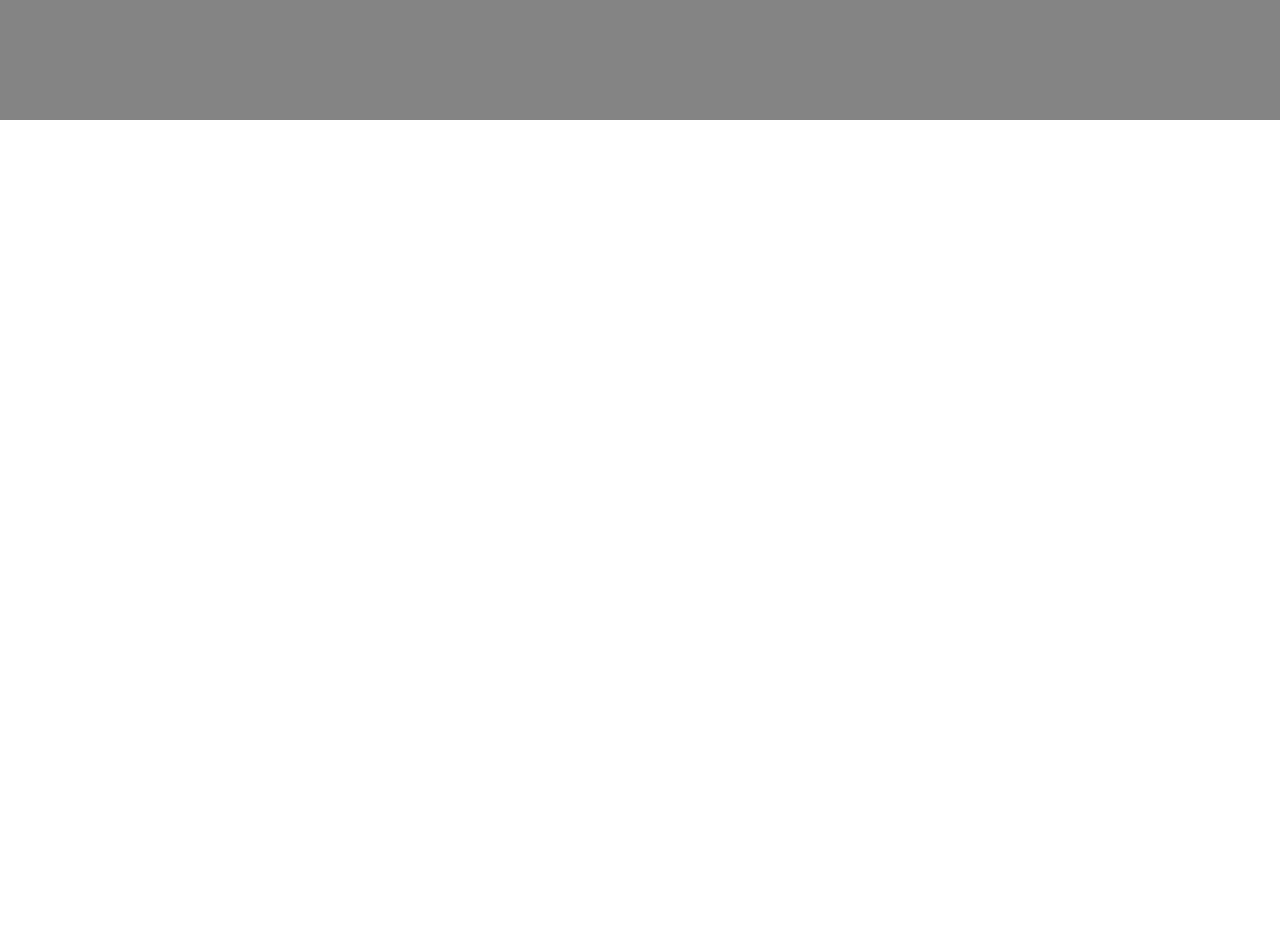
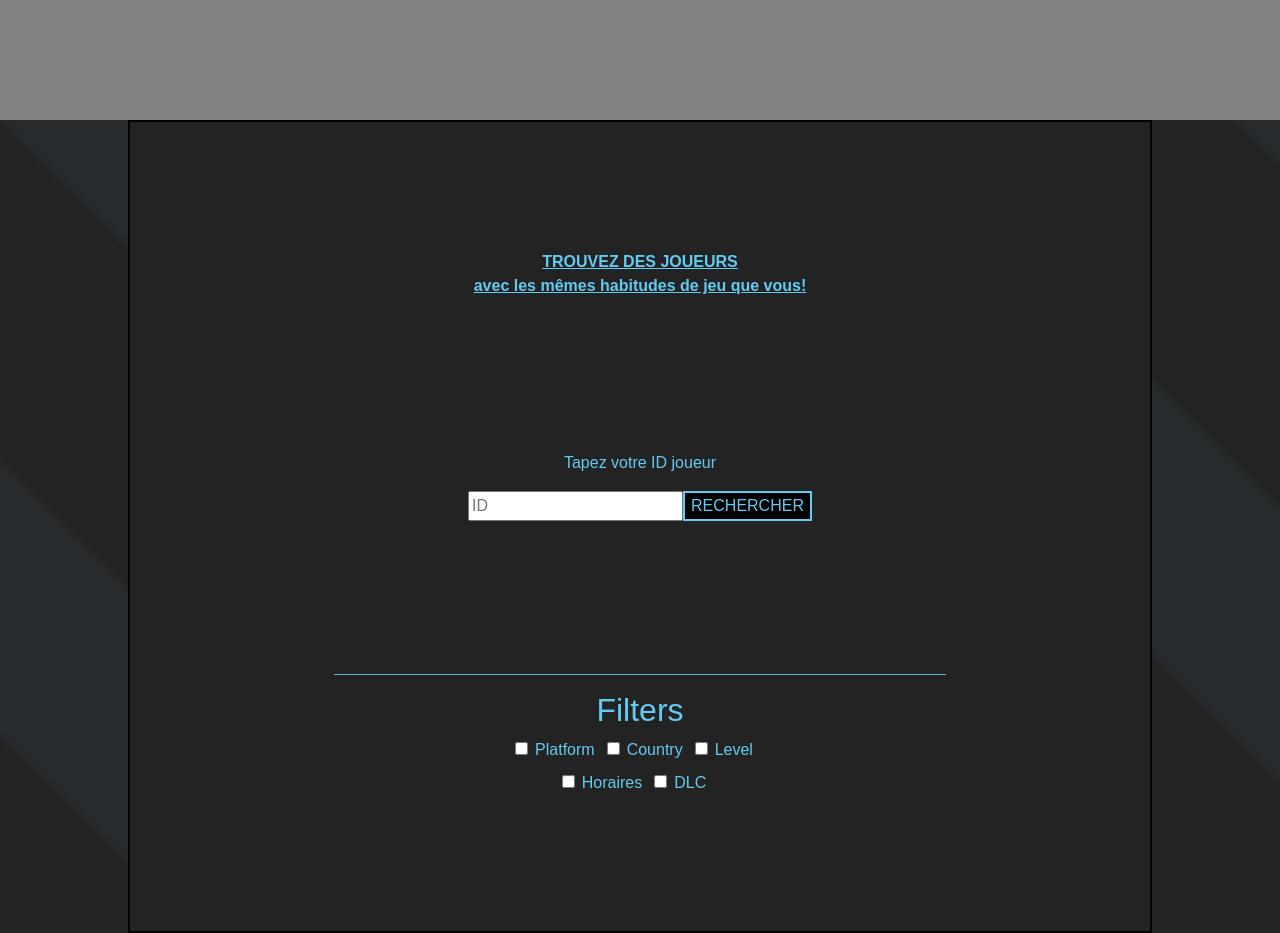
Before and after one commit to Bakhaw/rival-team-maker, a React (Create React App) app: page / in a window 1280 px wide. Shown: the part 680-1613 px from the top of the page. Before the commit the page ends 800 px from the top, so only its background shows below. Built offline with nearby package versions, Linux system fonts and the light colour scheme; the HTML template or start-up script is replaced by a standard one.

Commit message:
ADD:App.js

```diff
--- a/src/App.js
+++ b/src/App.js
@@ -1,6 +1,7 @@
 import React, { Component } from 'react';
 import ubisoftLogo from './logo_ubisoft.png';
 import './App.css';
+import Filter from './filterPage/filterPage';
 
 class App extends Component {
   render() {
@@ -13,6 +14,7 @@ class App extends Component {
           <h1 className="App-title">UBISOFT X SIMPLON</h1>
           <p className="App-intro">#RivalMaker</p>
         </header>
+        <Filter />
       </div>
     );
   }
```
